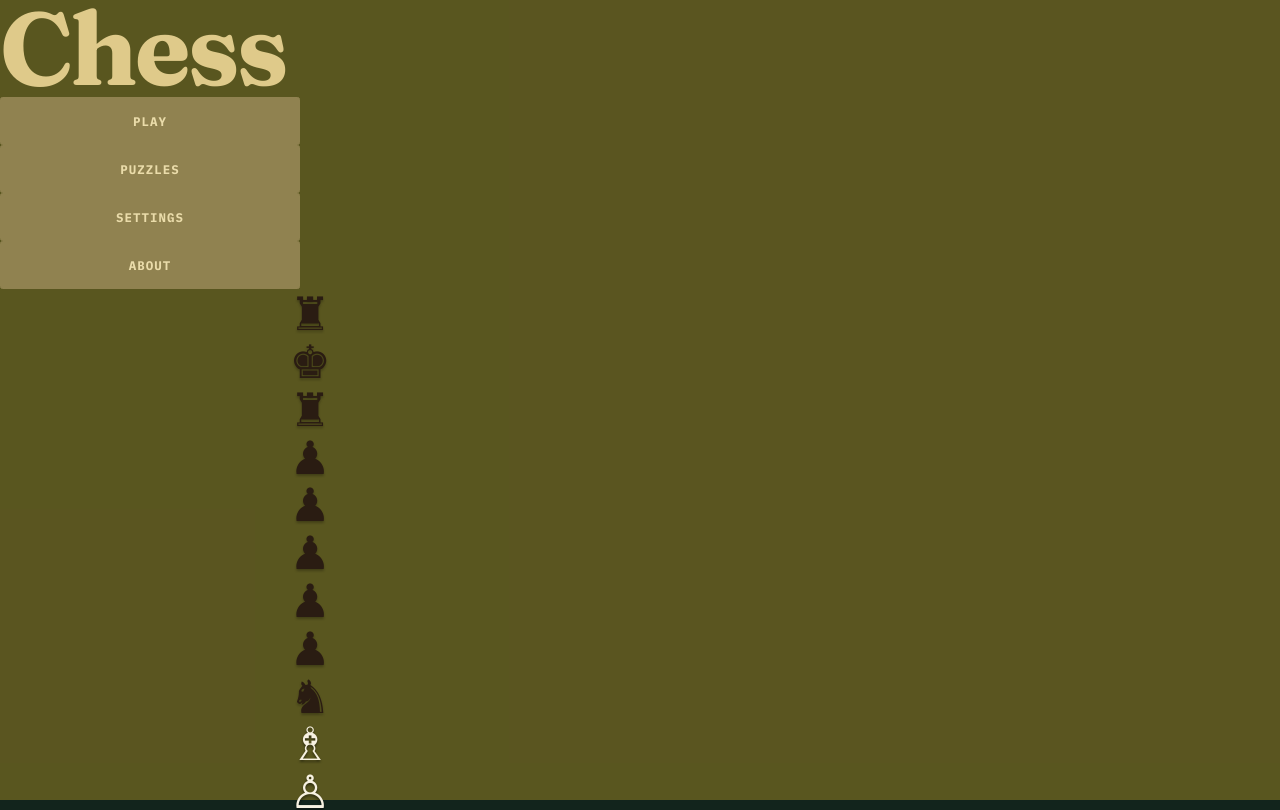
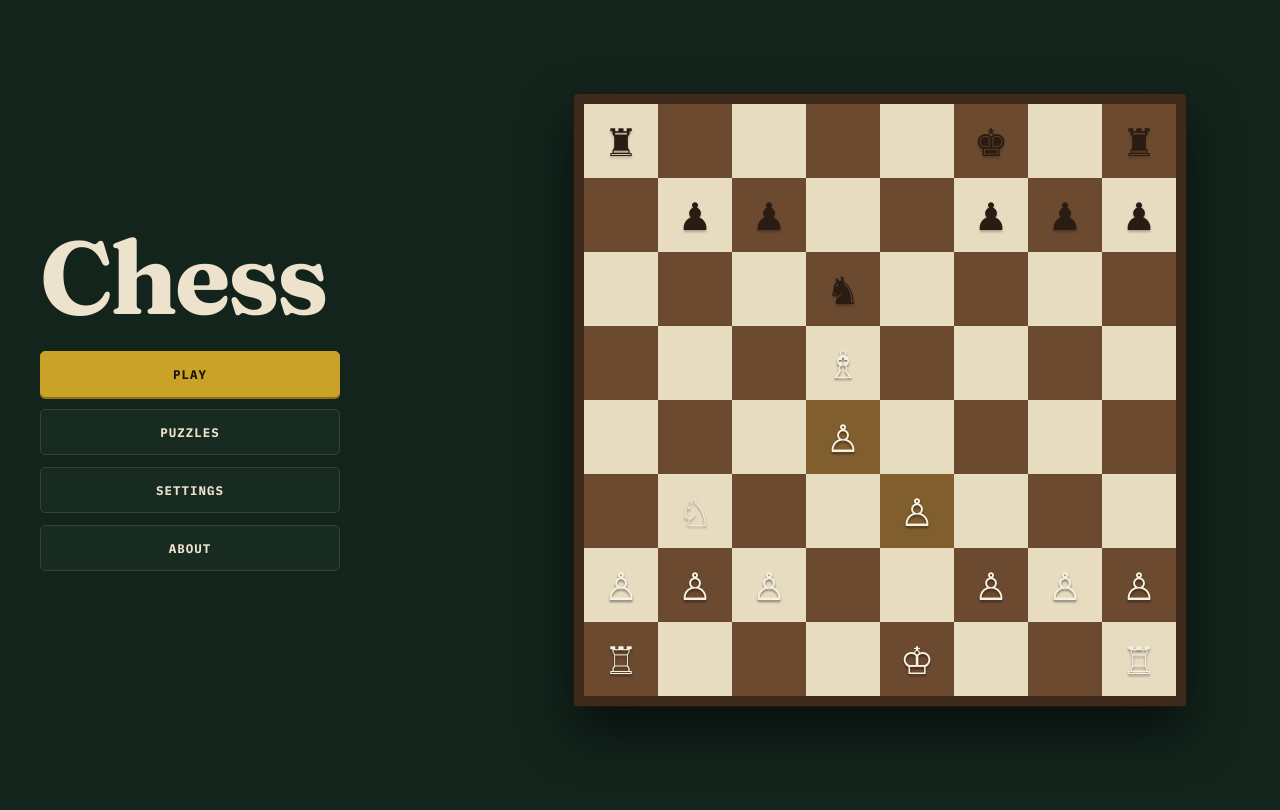
Before and after one commit to Byeok2044/Chess-Game, a React (Vite) app in the folder chess-game/: page / in a window 1280 px wide. Shown: the top 810 px of the page. Built offline with nearby package versions, Linux system fonts and the light colour scheme; no server answers.

Commit message:
Update Landing.css

```diff
--- a/chess-game/src/Landing.css
+++ b/chess-game/src/Landing.css
@@ -1,4 +1,3 @@
-
 .landing {
   min-height: 100vh;
   display: flex;
@@ -7,12 +6,54 @@
 }
 
 .hero-split {
+  display: grid;
   grid-template-columns: minmax(320px, 440px) 1fr;
+  align-items: center;
+  min-height: 100vh;
+  gap: var(--space-8);
+  padding: 0 var(--space-8);
+}
+
+.hero-left {
+  display: flex;
+  flex-direction: column;
+  align-items: flex-start;
+  gap: var(--space-6);
+}
+
+.hero-right {
+  display: flex;
+  align-items: center;
+  justify-content: center;
 }
 
 .hero-board {
   width: min(85%, 620px);
-  transform: none;
+  aspect-ratio: 1;
+  display: grid;
+  grid-template-columns: repeat(8, 1fr);
+  grid-template-rows: repeat(8, 1fr);
+  border: 10px solid #3d2a1a;
+  border-radius: var(--radius-sm);
+  overflow: hidden;
+  box-shadow:
+    0 0 0 1px #241708,
+    inset 0 0 0 1px rgba(201, 162, 39, 0.35),
+    0 24px 50px rgba(0, 0, 0, 0.55);
+  background-image: linear-gradient(135deg, #4a3320, #3d2a1a);
+}
+
+.hero-sq {
+  position: relative;
+  display: flex;
+  align-items: center;
+  justify-content: center;
+}
+.hero-sq.light { background: var(--light-sq); }
+.hero-sq.dark  { background: var(--dark-sq); }
+
+.hero-sq .piece {
+  font-size: clamp(18px, 3.6vw, 38px);
 }
 
 .hero-sq.hero-sq-highlight::before {
@@ -27,9 +68,9 @@
   z-index: 1;
 }
 
-
-
 .hero-actions {
+  display: flex;
+  flex-direction: column;
   align-items: stretch;
   width: 100%;
   max-width: 300px;
@@ -37,6 +78,8 @@
 }
 
 .hero-action {
+  display: flex;
+  align-items: center;
   width: 100%;
   justify-content: center;
   padding: 14px 22px;
@@ -47,4 +90,50 @@
   text-transform: uppercase;
   text-align: center;
   white-space: nowrap;
+  cursor: pointer;
+  border-radius: var(--radius-md);
+  border: 1px solid var(--border-soft);
+  background: var(--surface);
+  color: var(--text);
+  transition: border-color 0.15s, background 0.15s, color 0.15s, transform 0.1s, box-shadow 0.15s;
 }
+.hero-action:hover {
+  border-color: var(--accent);
+  color: var(--accent);
+  background: var(--accent-dim);
+}
+.hero-action:active {
+  transform: translateY(1px);
+}
+.hero-action.primary {
+  background: var(--accent);
+  border-color: var(--accent);
+  color: #1c1305;
+  box-shadow: 0 2px 0 #8a6f16;
+}
+.hero-action.primary:hover {
+  opacity: 0.92;
+  color: #1c1305;
+  background: var(--accent);
+}
+
+@media (max-width: 900px) {
+  .hero-split {
+    grid-template-columns: 1fr;
+    padding: var(--space-6) var(--space-5);
+    gap: var(--space-6);
+  }
+  .hero-left {
+    align-items: center;
+    text-align: center;
+  }
+  .hero-title {
+    text-align: center;
+  }
+  .hero-right {
+    order: -1;
+  }
+  .hero-board {
+    width: min(80vw, 420px);
+  }
+}
```
